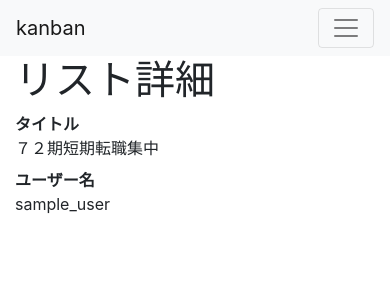
After one commit to shunsukekaneko72106/kanban, a Django app: page /kanban/lists/1/ in a window 390 px wide. The commit adds this page. Shown: the top 300 px of the page. Run offline with Django 3.2, Linux system fonts and the light colour scheme; a user stored in the database is signed in; data comes from the database, SQL or seed files in the repository; both versions use the stored data as it was after the commit; some libraries are stand-ins or nearby versions.

Commit message:
add list function
view created

```diff
--- a/kanban/templates/kanban/lists/create.html
+++ b/kanban/templates/kanban/lists/create.html
@@ -1,5 +1,5 @@
 <!--
-リスト画面 20210130 新規作成
+リスト作成ページ 20210130 新規作成
 
 -->
 
--- /dev/null
+++ b/kanban/templates/kanban/lists/detail.html
@@ -0,0 +1,19 @@
+<!--
+リスト詳細ページ 20210130 新規作成
+
+-->
+
+
+{% extends "kanban/base.html" %}
+
+{% block content %}
+<div class="container">
+  <h1>リスト詳細</h1>
+  <dl class="row">
+    <dt class="col-sm-3">タイトル</dt>
+    <dd class="col-sm-9">{{ list.title }}</dd>
+    <dt class="col-sm-3">ユーザー名</dt>
+    <dd class="col-sm-9">{{ list.user.username }}</dd>
+  </dl>
+</div>
+{% endblock %}
--- a/kanban/urls.py
+++ b/kanban/urls.py
@@ -15,5 +15,6 @@ urlpatterns = [
     path("users/<int:pk>/update/", views.UserUpdateView.as_view(), name="users_update"),
     path("lists/", views.ListListView.as_view(), name="lists_list"),
     path("lists/create/", views.ListCreateView.as_view(), name="lists_create"),
+    path("lists/<int:pk>/", views.ListDetailView.as_view(), name="lists_detail"),
 
 ]
--- a/kanban/views.py
+++ b/kanban/views.py
@@ -10,7 +10,7 @@ from django.contrib.auth.forms import UserCreationForm
 from django.contrib.auth.mixins import LoginRequiredMixin
 from django.contrib.auth.models import User
 from django.shortcuts import render, redirect, resolve_url
-from django.views.generic import DetailView, UpdateView, CreateView,ListView
+from django.views.generic import DetailView, UpdateView, CreateView, ListView
 
 from django.urls import reverse_lazy
 from .models import List
@@ -18,43 +18,45 @@ from .models import List
 from .forms import UserForm, ListForm
 from .mixins import OnlyYouMixin
 
-#render(request, template_name, context)はテンプレートに値（変数）を埋め込んだ結果をHttpResponseに変換する関数
+
+# render(request, template_name, context)はテンプレートに値（変数）を埋め込んだ結果をHttpResponseに変換する関数
 
 def index(request):
     return render(request, "kanban/index.html")
 
-#デコレーターでログインを呼び出し
+
+# デコレーターでログインを呼び出し
 @login_required
 def home(request):
     return render(request, "kanban/home.html")
 
 
 def signup(request):
-    #POSTの場合（リクエストが送られた場合）
+    # POSTの場合（リクエストが送られた場合）
     if request.method == 'POST':
         form = UserCreationForm(request.POST)
-        #バリデーションを行う
+        # バリデーションを行う
         if form.is_valid():
-            #データベースに登録する
+            # データベースに登録する
             user_instance = form.save()
             login(request, user_instance)
             return redirect("kanban:home")
     else:
-        #フォームクラスをインスタンス化
+        # フォームクラスをインスタンス化
         form = UserCreationForm()
         context = {
             "form": form
         }
-    #context に辞書として定義し render() に渡す
+    # context に辞書として定義し render() に渡す
     return render(request, 'kanban/signup.html', context)
 
 
-class UserDetailView(LoginRequiredMixin,DetailView):
+class UserDetailView(LoginRequiredMixin, DetailView):
     model = User
     template_name = "kanban/users/detail.html"
 
 
-class UserUpdateView(OnlyYouMixin,UpdateView):
+class UserUpdateView(OnlyYouMixin, UpdateView):
     model = User
     template_name = "kanban/users/update.html"
     form_class = UserForm
@@ -63,12 +65,11 @@ class UserUpdateView(OnlyYouMixin,UpdateView):
         return resolve_url('kanban:users_detail', pk=self.kwargs['pk'])
 
 
-
 class ListCreateView(LoginRequiredMixin, CreateView):
     model = List
     template_name = "kanban/lists/create.html"
     form_class = ListForm
-    success_url = reverse_lazy("kanban:home")
+    success_url = reverse_lazy("kanban:lists_list")
 
     def form_valid(self, form):
         form.instance.user = self.request.user
@@ -76,6 +77,14 @@ class ListCreateView(LoginRequiredMixin, CreateView):
 
 
 """リストのクラス"""
+
 class ListListView(LoginRequiredMixin, ListView):
     model = List
     template_name = "kanban/lists/list.html"
+
+
+"""リスト詳細クラス"""
+
+class ListDetailView(LoginRequiredMixin, DetailView):
+    model = List
+    template_name = "kanban/lists/detail.html"
```
Also changed, not shown: db.sqlite3, kanban/templates/kanban/lists/list.html (line endings or trailing spaces).
